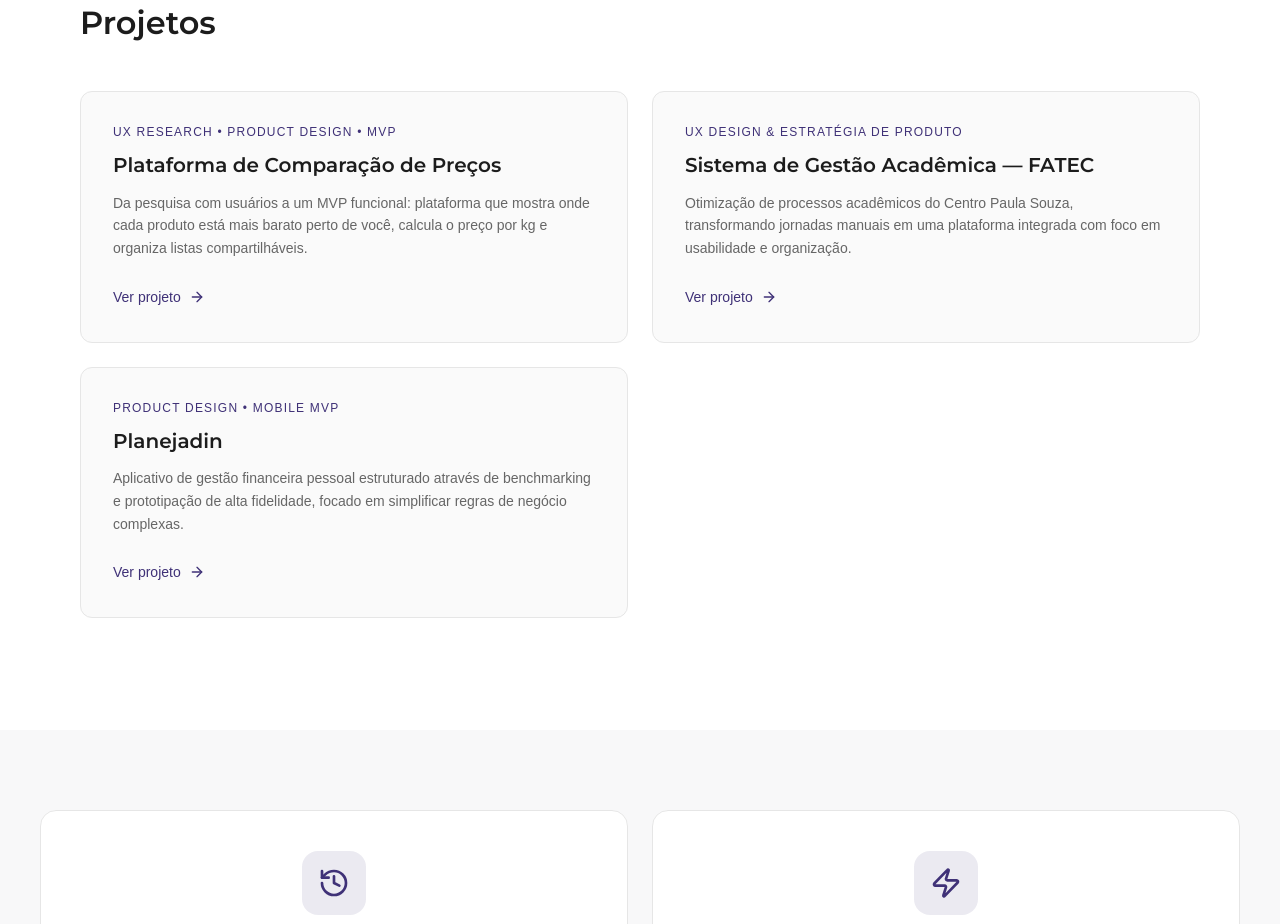
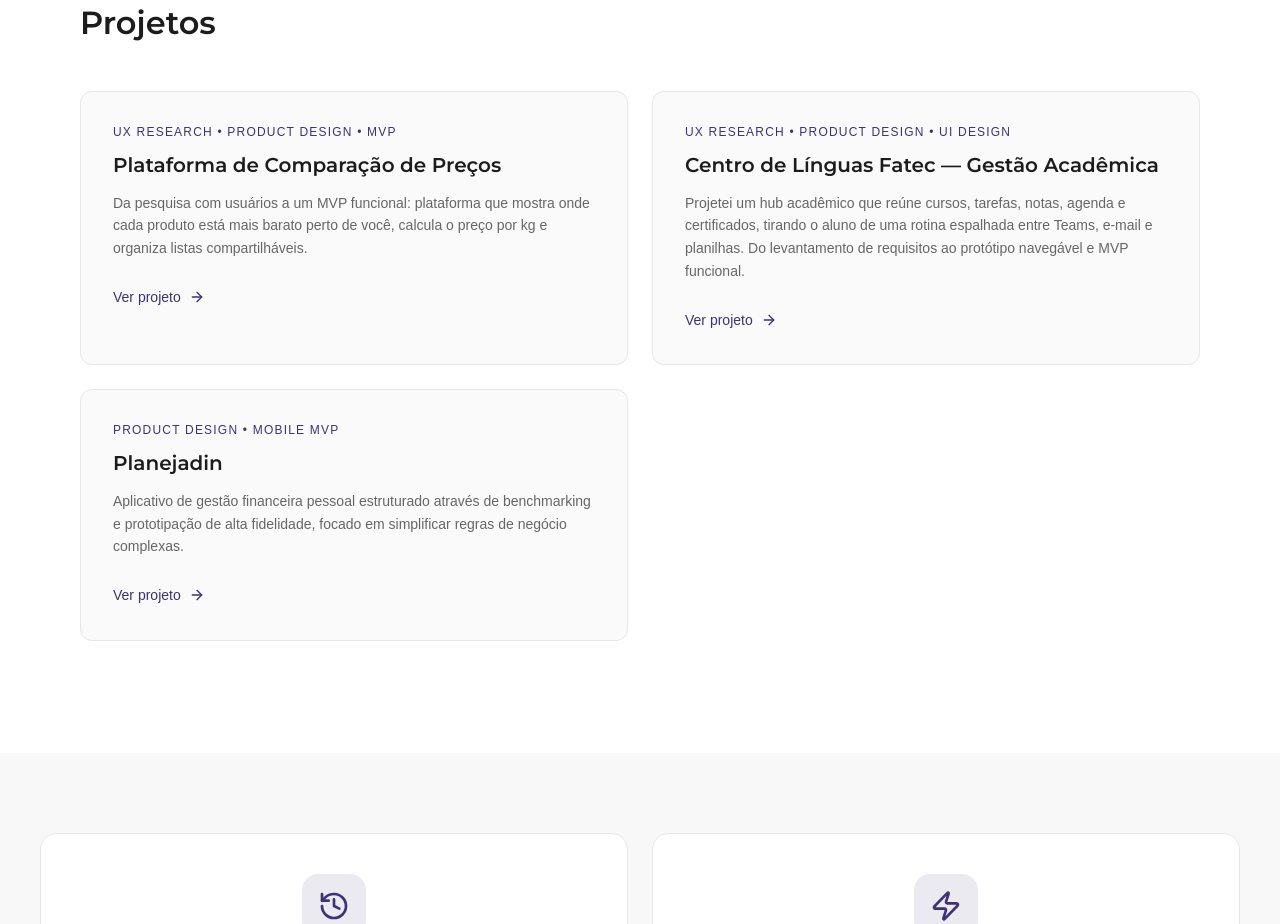
Before and after one commit to luizamenezesg/portfolio-luizam-ux, a React (Vite) app: page / in a window 1280 px wide. Shown: the part 2760-3684 px from the top of the page. Built offline with nearby package versions, Linux system fonts and the light colour scheme; a web font is replaced by a local one.

Commit message:
Atualiza o card do case Gestão Acadêmica na home
Co-Authored-By: Claude Opus 5.5 <noreply@anthropic.com>

```diff
--- a/src/components/ProjectsSection.tsx
+++ b/src/components/ProjectsSection.tsx
@@ -11,10 +11,10 @@ const projects = [
 },
 {
   slug: "/projeto/gestao-academica",
-  title: "Sistema de Gestão Acadêmica — FATEC",
-  subtitle: "UX Design & Estratégia de Produto",
+  title: "Centro de Línguas Fatec — Gestão Acadêmica",
+  subtitle: "UX Research • Product Design • UI Design",
   description:
-  "Otimização de processos acadêmicos do Centro Paula Souza, transformando jornadas manuais em uma plataforma integrada com foco em usabilidade e organização."
+  "Projetei um hub acadêmico que reúne cursos, tarefas, notas, agenda e certificados, tirando o aluno de uma rotina espalhada entre Teams, e-mail e planilhas. Do levantamento de requisitos ao protótipo navegável e MVP funcional."
 },
 {
   slug: "/projeto/planejadin",
```
